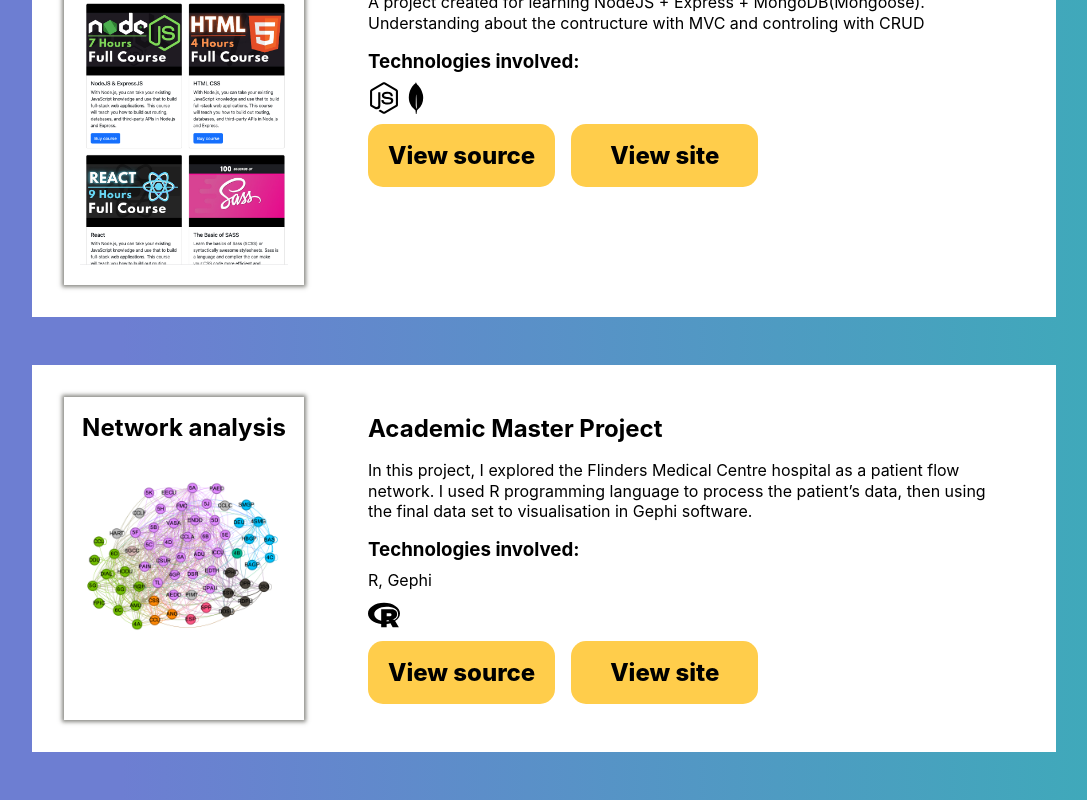
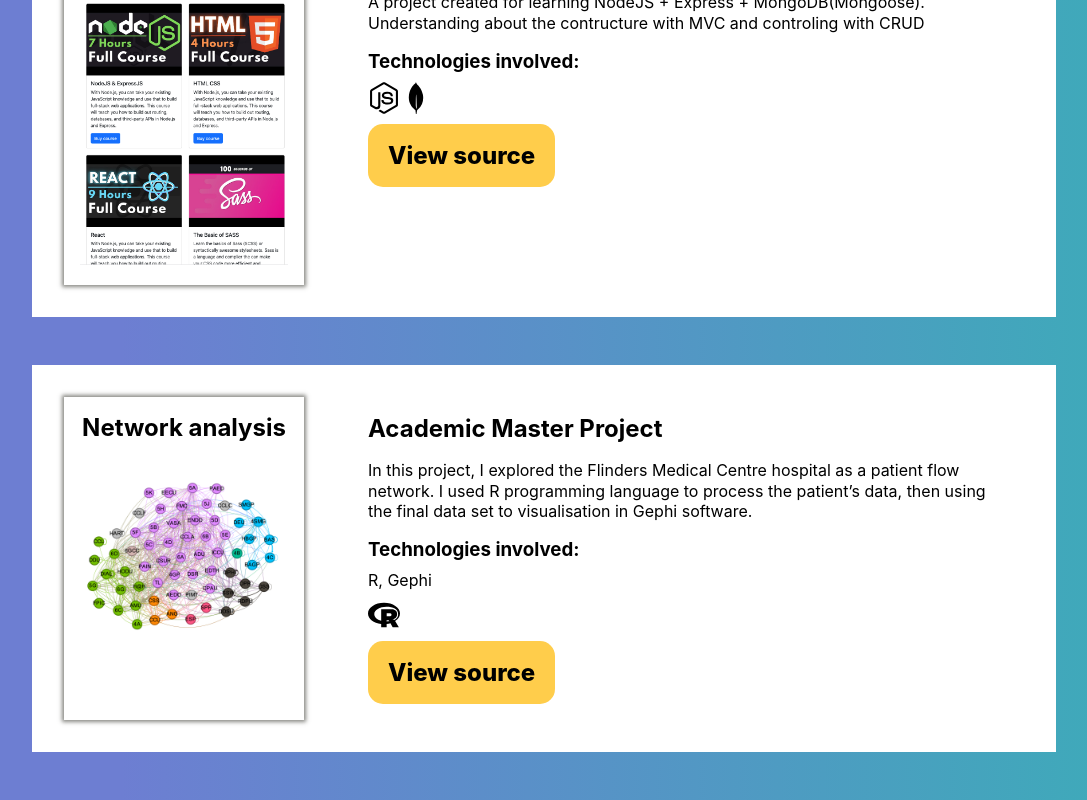
Before and after one commit to HauVu-flinders/portfolio, a React (Create React App) app: page /#/project in a window 1280 px wide. Shown: the part 1116-1916 px from the top of the page, without its empty margins (96-1183 px from the left). Built offline with nearby package versions, Linux system fonts and the light colour scheme.

Commit message:
conditional rendering for project details

```diff
--- a/src/components/ProjectDetail.js
+++ b/src/components/ProjectDetail.js
@@ -19,9 +19,11 @@ export default function ProjectDetail(props) {
               <div className="btn">
                 <a href={props.gitHub}>View source</a>
               </div>
-              <div className="btn">
-                <a href={props.page}>View site</a>
-              </div>
+              {props.page !== "" && (
+                <div className="btn">
+                  <a href={props.page}>View site</a>
+                </div>
+              )}
             </div>
           </div>
         </div>
```
